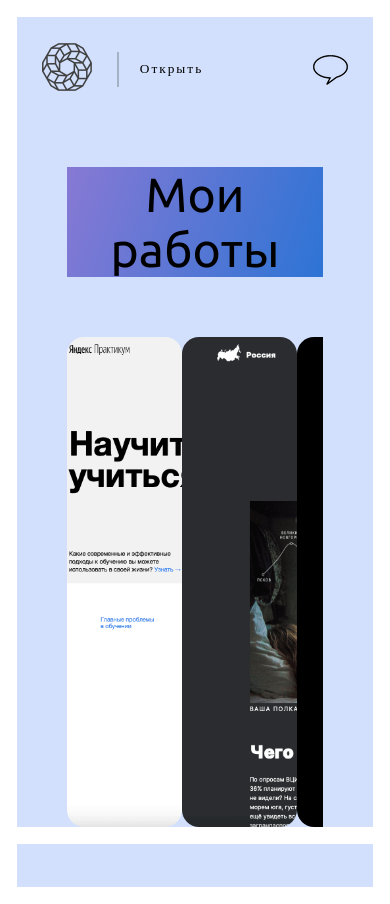
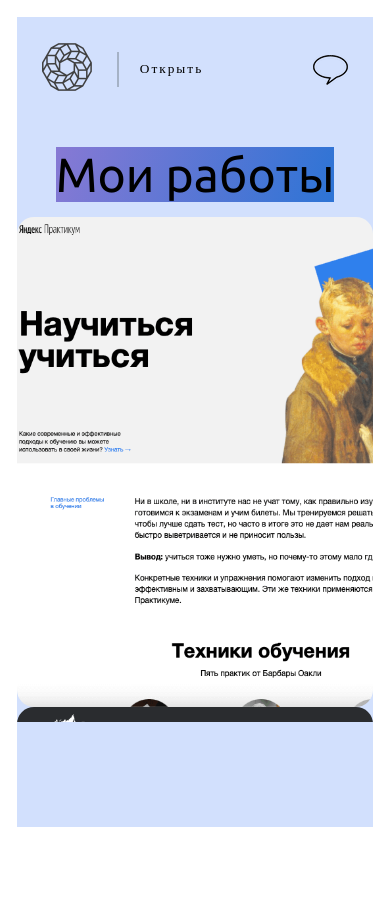
Before and after one commit to ChernikRoman/portfolio, a React (Create React App) app: page /works in a window 390 px wide. After the commit the page ends 844 px from the top, so only its background shows below. Built offline with nearby package versions, Linux system fonts and the light colour scheme; a web font is replaced by a local one.

Commit message:
refactor: добавить адаптивность Works

```diff
--- a/src/components/Works/Works.css
+++ b/src/components/Works/Works.css
@@ -83,3 +83,27 @@
 .works__links-wrapper a:hover {
     opacity: .7;
 }
+
+@media (max-width: 750px) {
+    .works {
+        padding: 30px 0 0;
+    }
+
+    .works__collection-cards {
+        padding: 15px 0;
+    }
+
+    .works__card {
+        display: flex;
+        width: 100%;
+    }
+
+    .works__back-side {
+        padding: 5px;
+    }
+
+    .works__back-side-title {
+        font-size: 2rem;
+    }
+
+}
--- a/src/components/Works/Works.js
+++ b/src/components/Works/Works.js
@@ -20,7 +20,7 @@ export default function Works() {
                         <div className="works__links-wrapper">
                             <a href="https://roman017.github.io/how-to-learn" target="_blank" rel="noreferrer">Посетить страницу 🌐</a>
                             <br />
-                            <a href="https://github.com/Roman017/how-to-learn" target="_blank" rel="noreferrer">Посмотреть репозиторий на GitHub 🛠</a>
+                            <a href="https://github.com/Roman017/how-to-learn" target="_blank" rel="noreferrer">Посмотреть на GitHub 🛠</a>
                         </div>
                     </div>
                 </article>
@@ -35,7 +35,7 @@ export default function Works() {
                         <div className="works__links-wrapper">
                             <a href="https://roman017.github.io/russian-travel/" target="_blank" rel="noreferrer">Посетить страницу 🌐</a>
                             <br />
-                            <a href="https://github.com/Roman017/russian-travel" target="_blank" rel="noreferrer">Посмотреть репозиторий на GitHub 🛠</a>
+                            <a href="https://github.com/Roman017/russian-travel" target="_blank" rel="noreferrer">Посмотреть на GitHub 🛠</a>
                         </div>
                     </div>
                 </article>
@@ -55,7 +55,7 @@ export default function Works() {
                         <div className="works__links-wrapper">
                             <a href="https://roman017.github.io/react-mesto-api-full" target="_blank" rel="noreferrer">Посетить страницу 🌐</a>
                             <br />
-                            <a href="https://github.com/Roman017/react-mesto-api-full" target="_blank" rel="noreferrer">Посмотреть репозиторий на GitHub 🛠</a>
+                            <a href="https://github.com/Roman017/react-mesto-api-full" target="_blank" rel="noreferrer">Посмотреть на GitHub 🛠</a>
                         </div>
                     </div>
                 </article>
@@ -65,8 +65,7 @@ export default function Works() {
                         <h3 className="works__back-side-title">Movies explorer</h3>
                         <p className="works__back-side-description">
                             Дипломная работа Яндекс.Практикум. Присутствует возможность регистрации, авторизации.
-                            Поиск по названию фильма, возможность сохранения фильма в закладки. В демострационном режиме имитируется работа с сервером, это касается
-                            регистрации и авторизации пользователя. При поиске фильмов запросы обрабатываются на сервере.
+                            Поиск по названию фильма, сохранения фильма в закладки.
                             Для входа используйте:
                             <br />
                             Login: email@domen.com
@@ -76,7 +75,7 @@ export default function Works() {
                         <div className="works__links-wrapper">
                             <a href="https://roman017.github.io/movies-explorer-frontend" target="_blank" rel="noreferrer">Посетить страницу 🌐</a>
                             <br />
-                            <a href="https://github.com/Roman017/movies-explorer-frontend" target="_blank" rel="noreferrer">Посмотреть репозиторий на GitHub 🛠</a>
+                            <a href="https://github.com/Roman017/movies-explorer-frontend" target="_blank" rel="noreferrer">Посмотреть на GitHub 🛠</a>
                         </div>
                     </div>
                 </article>
```
